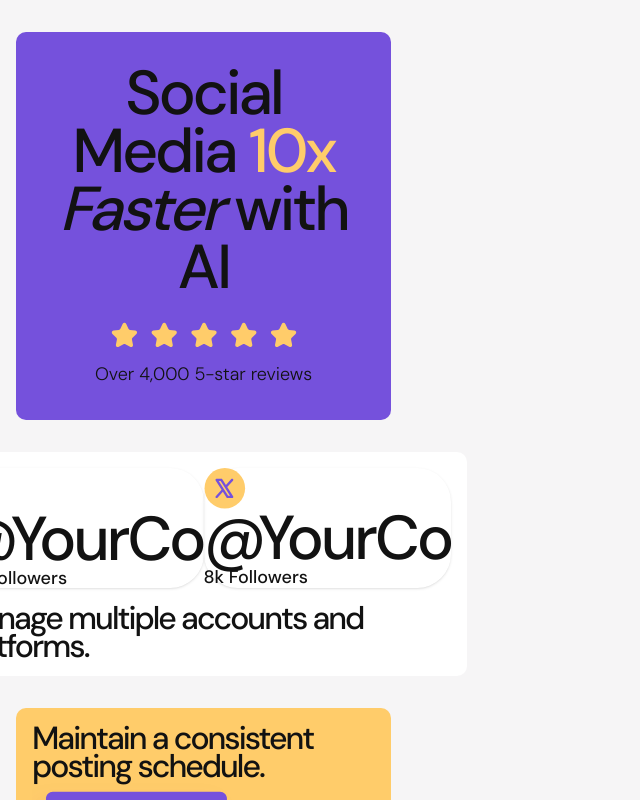
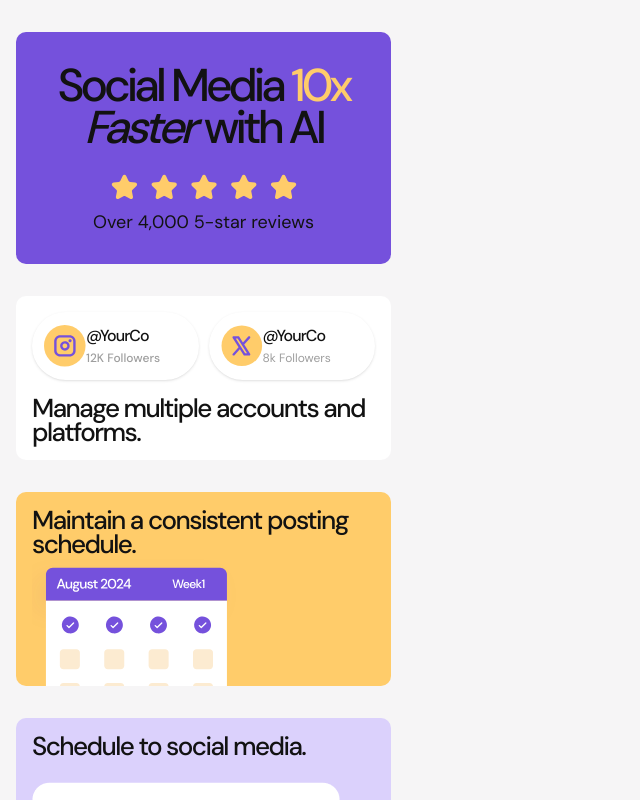
Before and after one commit to sorengrey/Frontend-Mentor-Bento-Grid, a Next.js app in the folder frontend-mentor-bento-grid/: page / in a window 1280 px wide. Shown: the top 800 px of the page, without its empty margins (0-640 px from the left). Built offline with nearby package versions, Linux system fonts and the light colour scheme.

Commit message:
YourCo divs
Fixed YourCo divs to fit in one line properly

```diff
--- a/frontend-mentor-bento-grid/src/app/globals.css
+++ b/frontend-mentor-bento-grid/src/app/globals.css
@@ -39,7 +39,7 @@ body {
 /* Custom Styles */
 
 .text-preset-1 {
-  @apply  font-medium text-[62px] leading-[58px] tracking-[-3px];
+  @apply font-medium leading-[42px] tracking-[-4px];
 }
 
 .text-preset-2 {
@@ -47,11 +47,11 @@ body {
 }
 
 .text-preset-3 {
-  @apply font-medium text-[32px] leading-[28px] tracking-[-2px];
+  @apply text-[26px] font-medium leading-[24px] tracking-[-0.06em];
 }
 
 .text-preset-4 {
-  @apply text-[18px] text-[#9E9E9E/70] leading-[20px] tracking-[0px];
+  @apply text-[12px] text-[#9E9E9E/70] leading-[20px] tracking-[0px];
 }
 
 
--- a/frontend-mentor-bento-grid/src/app/page.js
+++ b/frontend-mentor-bento-grid/src/app/page.js
@@ -4,36 +4,51 @@ export default function Home() {
   return (
     <div className="min-h-screen py-[32px] px-[16px] bg-[#F6F5F6]">
       <div className="grid grid-cols-1 max-w-[375px] items-center justify-items-center gap-[32px] margin-auto">
-        <div className="flex flex-col text-preset-1 p-[32px] bg-purple-500 inline-block text-center justify-items-center rounded-[10px] w-full">
+        <div className="flex flex-col text-preset-1 text-[46px] p-[32px] bg-purple-500 inline-block text-center justify-items-center rounded-[10px] w-full">
           Social Media
           <div className="flex text-yellow-500 inline"> 10x </div>
-          <i>Faster </i>with AI
+          <i className="mr-[10px]">Faster</i>with AI
           <div className="mt-[24px] mb-[8px]">
             <Image src="/stars.svg" alt="five stars" width="192" height="32" />
           </div>
-          <div className="text-lg font-light tracking-normal">
+          <div className="text-[18px] leading-[20px] tracking-[0] font-normal">
             Over 4,000 5-star reviews
           </div>
         </div>
-        <div className="flex flex-col items-center p-[16px] bg-white text-preset-3 rounded-[10px] padding-[16px]">
-          <div className="inline-flex bg-white mb-[16px] text-preset-1">
-            <div className="inline shadow-sm rounded-[34px] ">
+
+        <div className="flex flex-col p-[16px] text-black bg-white text-[26px] rounded-[10px] padding-[16px]">
+          <div className="flex bg-white mb-[16px] gap-[10px]">
+            <div className="instagram flex flex-row flex-1 p-[12px] shadow-sm rounded-[34px] text-[16px]">
               <Image
                 src="/instagram.svg"
                 alt="instagram logo"
                 width="42"
                 height="42"
               />
-              @YourCo <div className="text-preset-4">12K Followers</div>
+              <div className="flex flex-col font-medium tracking-[-0.06em]">
+                @YourCo
+                <div className="text-preset-4 text-[#9E9E9E]">
+                  12K Followers
+                </div>
+              </div>
             </div>
-            <div className="flex flex-col padding-[12px] text-preset-1 shadow-sm rounded-[34px]">
+
+            <div className="twitter flex flex-1 p-[12px] shadow-sm rounded-[34px]">
               <Image src="/twitter.svg" alt="x logo" width="42" height="42" />
-              @YourCo <div className="text-preset-4">8k Followers</div>
+              <div className="flex flex-col">
+                <div className="text-[16px] font-medium tracking-[-0.06em]">
+                  @YourCo
+                </div>
+                <div className="text-preset-4 text-[#9E9E9E]">8k Followers</div>
+              </div>
             </div>
           </div>
-          Manage multiple accounts and platforms.
+          <div className="text-[26px] font-medium leading-[24px] tracking-[-0.06em]">
+            Manage multiple accounts and platforms.
+          </div>
         </div>
-        <div className="bg-yellow-500 items-center rounded-[10px] pt-[16px] px-[16px] w-full text-preset-3 text-black">
+
+        <div className="bg-yellow-500 items-center rounded-[10px] pt-[16px] px-[16px] w-full text-[26px] font-medium leading-[24px] tracking-[-0.06em] text-black">
           Maintain a consistent posting schedule.
           <Image src="/calendar.svg" alt="calendar" width="208" height="157" />
         </div>
@@ -42,12 +57,12 @@ export default function Home() {
             Schedule to social media.
           </div>
           <Image src="/graph.png" alt="graph" width="308" height="272" />
-          <div className="text-preset-2 mt-[24px] text-center">
+          <div className="text-[18px] tracking-[0] leading-[20px] mt-[24px] text-center">
             Optimize post timings to publish content at the perfect time for
             your audience.
           </div>
         </div>
-        <div className="bg-purple-500 items-center rounded-[10px] p-[20px] text-preset-3 w-full">
+        <div className="bg-purple-500 items-center text-center rounded-[10px] p-[20px] text-preset-3 w-full">
           <Image
             src="/followers.png"
             alt="growth chart"
```
